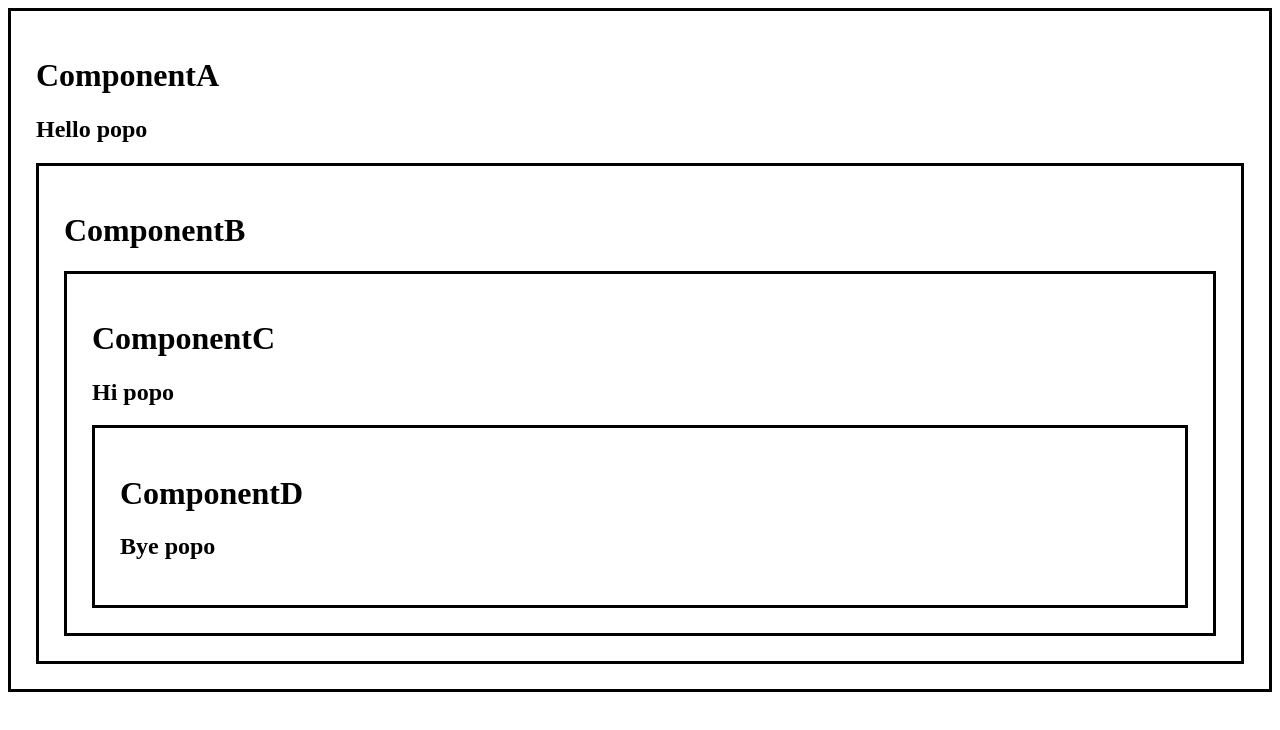
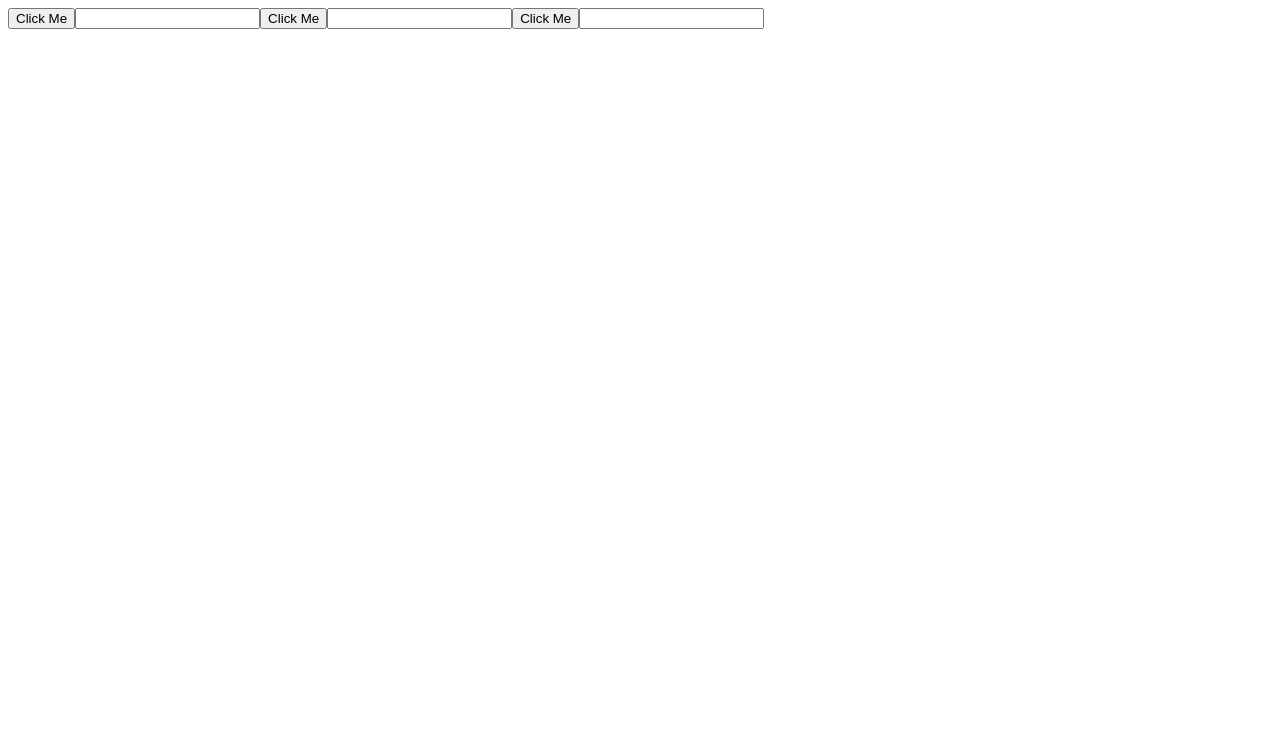
Before and after one commit to Edwinromerojr/ReactCourse, a React (Vite) app in the folder my-react-app/: page / in a window 1280 px wide. Shown: the top 730 px of the page. Built offline with nearby package versions, Linux system fonts and the light colour scheme.

Commit message:
useRef hook

```diff
--- a/my-react-app/src/App.jsx
+++ b/my-react-app/src/App.jsx
@@ -1,10 +1,10 @@
-import ComponentA from "./ComponentA";
+import Reference from "./Reference";
 
 function App() {
 
   return(
     <>
-      <ComponentA/>
+      <Reference/>
     </>
   );
 }
--- /dev/null
+++ b/my-react-app/src/Reference.jsx
@@ -0,0 +1,57 @@
+// useState() = Re-renders the component when the state value changes.
+
+// useRef() = "use Reference" Does not cause re-renders when its value changes.
+//            When you want a component to "remember" some information,
+//            but you don't want that information to trigger new renders.
+
+//           1. Accessing/Interacting with DOM elements
+//           2. Handling Focus, Animations, and Transitions
+//           3. Managing Timers and Intervals
+
+import React, {useState, useEffect, useRef} from 'react';
+
+function Reference() {
+
+    const inputRef1 = useRef(null);
+    const inputRef2 = useRef(null);
+    const inputRef3 = useRef(null);
+
+    useEffect(() => {
+        console.log("COMPONENT RENDERED");
+    });
+
+    function handleClick1(){
+        inputRef1.current.focus();
+        inputRef1.current.style.backgroundColor = "yellow";
+        inputRef2.current.style.backgroundColor = "";
+        inputRef3.current.style.backgroundColor = "";
+    }
+
+    function handleClick2(){
+        inputRef2.current.focus();
+        inputRef2.current.style.backgroundColor = "yellow";
+        inputRef1.current.style.backgroundColor = "";
+        inputRef3.current.style.backgroundColor = "";
+    }
+
+    function handleClick3(){
+        inputRef3.current.focus();
+        inputRef3.current.style.backgroundColor = "yellow";
+        inputRef2.current.style.backgroundColor = "";
+        inputRef1.current.style.backgroundColor = "";
+    }
+
+    return(
+        <div>
+            <button onClick={handleClick1}>Click Me</button>
+            <input ref={inputRef1} />
+
+            <button onClick={handleClick2}>Click Me</button>
+            <input ref={inputRef2} />
+
+            <button onClick={handleClick3}>Click Me</button>
+            <input ref={inputRef3} />
+        </div>
+    );
+}
+export default Reference;
```
